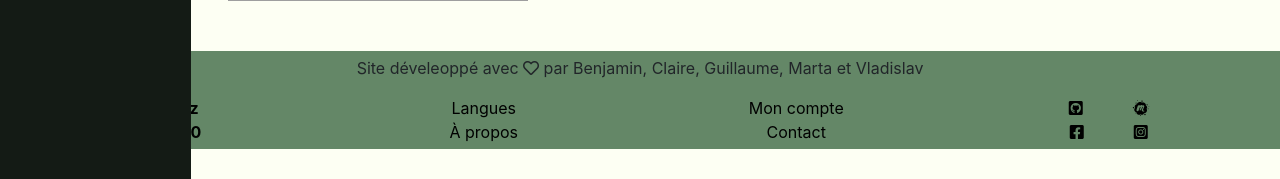
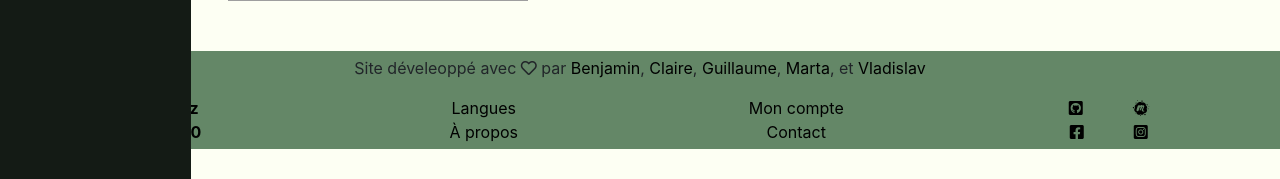
Before and after one commit to vladsolntsev/dumbz-cheatsheet, a PHP site: template src/View/MySpace/admin.html.twig in a window 1280 px wide. Shown: the part 621-800 px from the top of the page. Run offline with PHP 8.4, Linux system fonts and the light colour scheme; the template is opened without the code that fills it, so the values that code supplies are empty; some libraries are stand-ins or nearby versions; grey boxes are pictures that could not be loaded.

Commit message:
added linked in in footer

```diff
--- a/src/View/Home/_footer.html.twig
+++ b/src/View/Home/_footer.html.twig
@@ -2,8 +2,15 @@
     <div class="container-fluid">
         <div class="row no-gutters">
             <div class="col-sm text-center">
-                <p class="devs"> Site déveleoppé avec <i class="far fa-heart"></i> par Benjamin, Claire, Guillaume,
-                    Marta et Vladislav</p>
+                <p class="devs"> Site déveleoppé avec <i class="far fa-heart"></i> par
+                    <a href="https://www.linkedin.com/in/benjamin-touboul/" target="_blank" rel="noopener noreferrer">Benjamin</a>,
+                    <a href=" " target="_blank" rel="noopener noreferrer">Claire</a>,
+                    <a href=" " target="_blank" rel="noopener noreferrer">Guillaume</a>,
+                    <a href="https://www.linkedin.com/in/marta-kozma-9b59b674/" target="_blank"
+                       rel="noopener noreferrer">Marta</a>,
+                    et
+                    <a href="https://www.linkedin.com/in/vlad-solnt/" target="_blank" rel="noopener noreferrer">Vladislav</a>
+                </p>
             </div>
         </div>
         <div class="row no-gutters">
@@ -16,7 +23,7 @@
                 </a>
             </div>
             <div class="col-sm-3 text-center">
-                <a href="#">
+                <a href="/MySpace/main/{{ session.user.id }}">
                     <span>Mon compte</span>
                 </a>
             </div>
--- a/src/View/Home/_header.html.twig
+++ b/src/View/Home/_header.html.twig
@@ -17,7 +17,7 @@
                                 {% if session.user.admin == 1 %}
                                 <a class="dropdown-item" href="/MySpace/adminAccess">Admin</a>
                                 {% endif %}
-                                <a class="dropdown-item" href="/MySpace/main/{{ session.user.id }}">Ma page</a>
+                                <a class="dropdown-item" href="/MySpace/main/{{ session.user.id }}">Mon Compte</a>
                                 <a class="dropdown-item" href="/MySpace/logout/'">Se déconnecter</a>
                             </div>
                         {% else %}
--- a/src/View/Home/_header_index.html.twig
+++ b/src/View/Home/_header_index.html.twig
@@ -17,7 +17,7 @@
                                 {% if session.user.admin == 1 %}
                                     <a class="dropdown-item" href="/MySpace/adminAccess">Admin</a>
                                 {% endif %}
-                                <a class="dropdown-item" href="/MySpace/main/{{ session.user.id }}">Ma page</a>
+                                <a class="dropdown-item" href="/MySpace/main/{{ session.user.id }}">Mon Compte</a>
                                 <a class="dropdown-item" href="/MySpace/logout/'">Se déconnecter</a>
                             </div>
                         {% else %}
--- a/src/View/MySpace/_addLanguageFormAdmin.html.twig
+++ b/src/View/MySpace/_addLanguageFormAdmin.html.twig
@@ -21,7 +21,7 @@
                     <div class="form-group mw-100">
                         <label for="newLanguageName">Nom</label>
                         <input type="text" class="form-control" id="newLanguageName" name="newLanguageName"
-                               placeholder="Nom" required>
+                               placeholder="Nom du langage" required>
                     </div>
                     <div class="form-group mw-100">
                         <label for="newLanguageIdentifier">Identifier</label>
```
